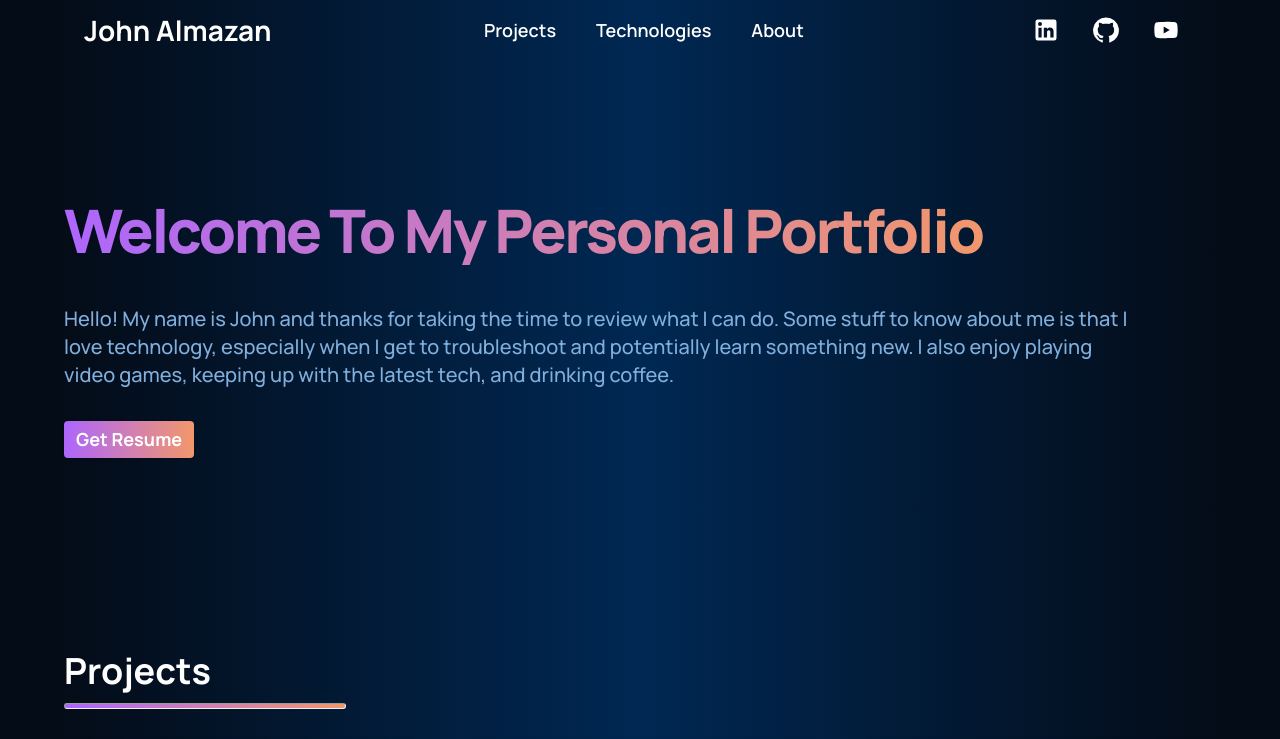
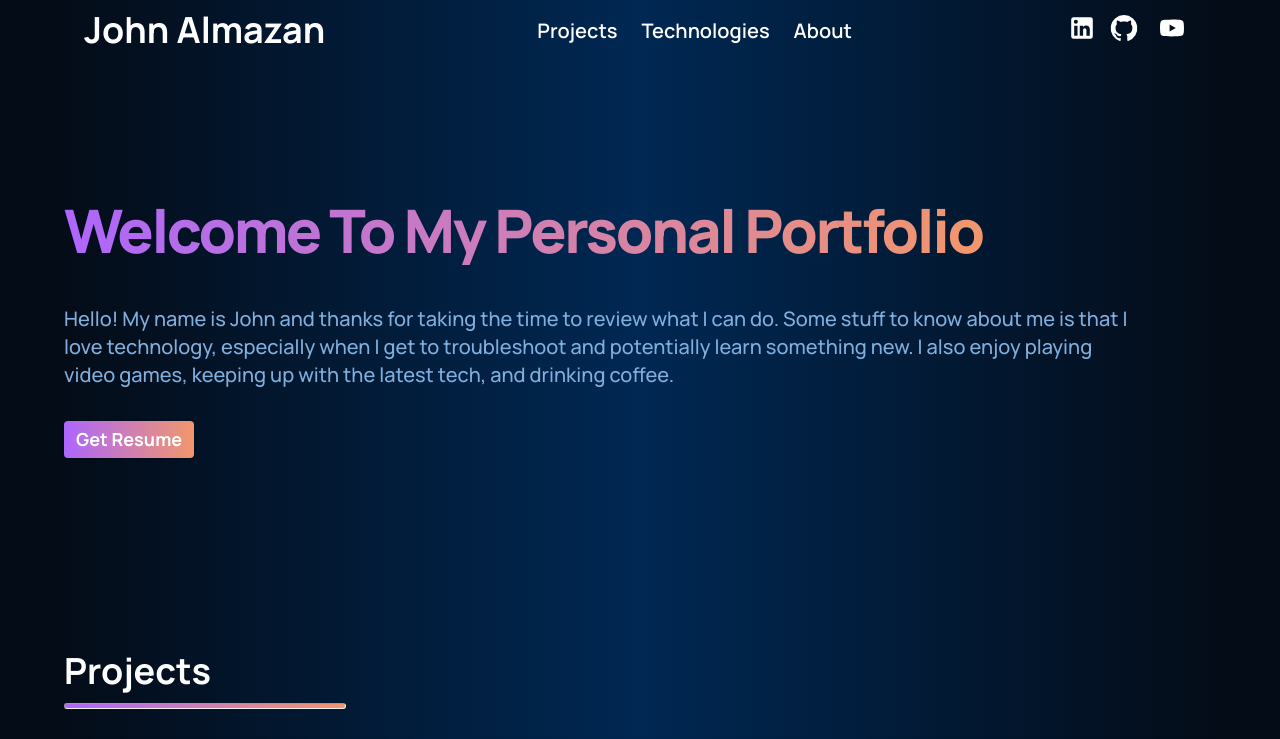
Before and after one commit to almazankaze/almazankaze.github.io, a React (Create React App) app: page / in a window 1280 px wide. Shown: the top 739 px of the page. Built offline with nearby package versions, Linux system fonts and the light colour scheme.

Commit message:
updated navbar css

```diff
--- a/src/components/navbar/Navbar.js
+++ b/src/components/navbar/Navbar.js
@@ -1,17 +1,14 @@
 import React, { useState } from "react";
-import IconButton from "@mui/material/IconButton";
-import LinkedInIcon from "@mui/icons-material/LinkedIn";
-import GitHubIcon from "@mui/icons-material/GitHub";
-import YouTubeIcon from "@mui/icons-material/YouTube";
 import MenuIcon from "@mui/icons-material/Menu";
 import CloseIcon from "@mui/icons-material/Close";
 import "./navbar.css";
+import SocialLinks from "./SocialLinks";
 
 const Navbar = () => {
   const [showMenu, setShowMenu] = useState(false);
 
-  const toggleMenu = () => {
-    setShowMenu(!showMenu);
+  const openMenu = () => {
+    setShowMenu(true);
   };
 
   const closeMenu = () => {
@@ -20,139 +17,53 @@ const Navbar = () => {
 
   return (
     <div className="main-nav">
-      <div className="menu-btn">
-        {showMenu ? (
-          <IconButton aria-label="close" onClick={toggleMenu}>
-            <CloseIcon sx={{ fontSize: 36, color: "white" }} />
-          </IconButton>
-        ) : (
-          <IconButton aria-label="menu" onClick={toggleMenu}>
-            <MenuIcon sx={{ fontSize: 36, color: "white" }} />
-          </IconButton>
-        )}
-      </div>
-
-      <div className="nav-logo">
+      <div className="left-nav">
         <h1>John</h1>
         <h1 className="lastName">&nbsp;Almazan</h1>
       </div>
 
-      <ul className="nav-links">
-        <li>
-          <a href="#projects">Projects</a>
-        </li>
-        <li>
-          <a href="#technology">Technologies</a>
-        </li>
-        <li>
-          <a href="#about">About</a>
-        </li>
-      </ul>
-
-      <ul className="nav-social-icons">
-        <li>
-          <IconButton
-            aria-label="linkedin"
-            href="https://linkedin.com/in/john-almazan/"
-            target="_blank"
-            rel="noopener noreferrer"
-          >
-            <LinkedInIcon
-              sx={{
-                fontSize: 28,
-                color: "white",
-              }}
-            />
-          </IconButton>
-        </li>
-        <li>
-          <IconButton
-            aria-label="github"
-            href="https://github.com/almazankaze"
-            target="_blank"
-            rel="noopener noreferrer"
-          >
-            <GitHubIcon
-              sx={{
-                fontSize: 28,
-                color: "white",
-              }}
-            />
-          </IconButton>
-        </li>
-        <li>
-          <IconButton aria-label="youtube">
-            <YouTubeIcon
-              sx={{
-                fontSize: 28,
-                color: "white",
-              }}
-            />
-          </IconButton>
-        </li>
-      </ul>
-
-      <div className={showMenu ? "mobile-nav-menu show" : "mobile-nav-menu"}>
-        <ul className="mobile-nav-links">
-          <li>
+      <div className={showMenu ? "middle-nav show" : "middle-nav"}>
+        <h1 className="sidebar-name">John</h1>
+        <ul className="middle-nav-menu">
+          <li className="nav-link">
             <a href="#projects" onClick={closeMenu}>
               Projects
             </a>
           </li>
-          <li>
+          <li className="nav-link">
             <a href="#technology" onClick={closeMenu}>
               Technologies
             </a>
           </li>
-          <li>
+          <li className="nav-link">
             <a href="#about" onClick={closeMenu}>
               About
             </a>
           </li>
         </ul>
+        <div className="mobile-social-links">
+          <SocialLinks />
+        </div>
+      </div>
 
-        <ul className="mobile-icon-links">
-          <li>
-            <IconButton
-              aria-label="linkedin"
-              href="https://linkedin.com/in/john-almazan/"
-              target="_blank"
-              rel="noopener noreferrer"
-            >
-              <LinkedInIcon
-                sx={{
-                  fontSize: 28,
-                  color: "white",
-                }}
-              />
-            </IconButton>
-          </li>
-          <li>
-            <IconButton
-              aria-label="github"
-              href="https://github.com/almazankaze"
-              target="_blank"
-              rel="noopener noreferrer"
-            >
-              <GitHubIcon
-                sx={{
-                  fontSize: 28,
-                  color: "white",
-                }}
-              />
-            </IconButton>
-          </li>
-          <li>
-            <IconButton aria-label="youtube">
-              <YouTubeIcon
-                sx={{
-                  fontSize: 28,
-                  color: "white",
-                }}
-              />
-            </IconButton>
-          </li>
-        </ul>
+      <div className="right-nav">
+        <SocialLinks />
+      </div>
+
+      <div className="menu-btn">
+        {showMenu ? (
+          <CloseIcon
+            className="menu-icon"
+            onClick={closeMenu}
+            titleAccess="close"
+          />
+        ) : (
+          <MenuIcon
+            className="menu-icon"
+            onClick={openMenu}
+            titleAccess="menu"
+          />
+        )}
       </div>
     </div>
   );
--- /dev/null
+++ b/src/components/navbar/SocialLinks.js
@@ -0,0 +1,41 @@
+import LinkedInIcon from "@mui/icons-material/LinkedIn";
+import GitHubIcon from "@mui/icons-material/GitHub";
+import YouTubeIcon from "@mui/icons-material/YouTube";
+
+function SocialLinks() {
+  return (
+    <ul>
+      <li>
+        <a
+          href="https://linkedin.com/in/john-almazan/"
+          target="_blank"
+          rel="noopener noreferrer"
+        >
+          <LinkedInIcon titleAccess="linkedin" className="social-icon" />
+        </a>
+      </li>
+      <li>
+        <a
+          href="https://github.com/almazankaze"
+          target="_blank"
+          rel="noopener noreferrer"
+          className="social-icon"
+        >
+          <GitHubIcon titleAccess="github" className="social-icon" />
+        </a>
+      </li>
+      <li>
+        <a
+          href="https://github.com/almazankaze"
+          target="_blank"
+          rel="noopener noreferrer"
+          className="social-icon"
+        >
+          <YouTubeIcon titleAccess="youtube" className="social-icon" />
+        </a>
+      </li>
+    </ul>
+  );
+}
+
+export default SocialLinks;
--- a/src/components/navbar/navbar.css
+++ b/src/components/navbar/navbar.css
@@ -4,16 +4,27 @@
   justify-content: space-between;
   height: 3.75rem;
   padding: 1.25rem;
-  color: #fff;
 }
 
-ul li a {
-  color: unset;
-  text-decoration: none;
+.menu-btn {
+  display: none;
 }
 
-ul li a:hover {
-  color: #afb8c1;
+.menu-icon {
+  color: var(--white);
+  transform: scale(1.5);
+}
+
+.left-nav {
+  display: flex;
+  align-items: center;
+  font-size: 1.125rem;
+  cursor: pointer;
+  color: var(--white);
+}
+
+.sidebar-name {
+  display: none;
 }
 
 .main-nav ul {
@@ -21,124 +32,112 @@ ul li a:hover {
   display: flex;
 }
 
-.nav-logo {
-  display: flex;
-  align-items: center;
-  font-size: 0.875rem;
+.nav-link {
+  padding: 0 0.75rem;
+}
+
+.nav-link a {
+  color: var(--white);
+  font-size: 1.25rem;
+  font-weight: 600;
+  transition: color 0.2s ease-in-out;
+}
+
+.nav-link a:hover {
+  color: var(--gray-400);
+}
+
+.social-icon {
+  color: var(--white);
+  margin: 0 0.375rem;
+  transform: scale(1.2);
   cursor: pointer;
 }
 
-.main-nav .nav-links li {
-  padding: 0 1.25rem;
-}
-
-.main-nav .nav-social-icons li {
-  padding: 0 0.5rem;
-}
-
-.main-nav .nav-links li a {
-  font-size: 1.125rem;
-  font-weight: 600;
-  text-transform: capitalize;
-  transition: 0.4s ease;
-}
-
-ul li a:hover {
-  color: #afb8c1;
-}
-
-.menu-btn {
-  cursor: pointer;
-  position: absolute;
-  right: 1.875rem;
-  z-index: 2;
+.mobile-social-links {
   display: none;
 }
 
-.mobile-nav-menu {
-  display: none;
+@media (max-width: 1100px) {
+  .left-nav {
+    font-size: 1rem;
+  }
+
+  .nav-link a {
+    font-size: 1.125rem;
+  }
+
+  .social-icon {
+    transform: scale(1.1);
+  }
 }
 
-@media screen and (max-width: 900px) {
-  .nav-logo {
-    font-size: 0.75rem;
+@media (max-width: 900px) {
+  .menu-btn {
+    display: block;
+    transition: opacity 0.2s ease-in-out;
+    cursor: pointer;
+  }
+
+  .menu-btn:hover {
+    opacity: 0.5;
   }
 
   .lastName {
     display: none;
   }
 
-  .main-nav .nav-links li a {
-    font-size: 0.938rem;
-  }
-}
-
-@media screen and (max-width: 700px) {
-  .menu-btn {
+  .main-nav .middle-nav {
     display: block;
-  }
-
-  .main-nav .nav-links {
-    display: none;
-  }
-
-  .main-nav .nav-social-icons {
-    display: none;
-  }
-
-  .mobile-nav-menu {
-    display: flex;
-    flex-direction: column;
     position: absolute;
     top: 0;
     left: 0;
-    background: var(--color-footer);
+    background: var(--color-card);
     width: 60%;
     height: 100%;
     border-right: #ccc 1px solid;
     padding: 1.875rem;
-    transform: translateX(-500px);
+    transform: translateX(-600px);
     transition: transform 0.5s ease-in-out;
-    z-index: 104;
   }
 
-  .mobile-nav-menu.show {
-    transform: translateX(-20px);
+  .sidebar-name {
+    display: block;
+    color: var(--white);
+    text-align: center;
   }
 
-  .mobile-nav-links {
+  .middle-nav-menu {
     display: flex;
     flex-direction: column;
   }
 
-  .mobile-nav-links li {
-    padding: 15px;
+  .nav-link {
+    padding: 1rem;
     border-bottom: #ccc solid 1px;
   }
 
-  .mobile-nav-links li:last-child {
+  .middle-nav .middle-nav-menu li:last-child {
     border-bottom: 0;
   }
 
-  .mobile-nav-links li a {
-    font-size: 1rem;
-    font-weight: 600;
-    text-transform: capitalize;
-    transition: 0.4s ease;
+  .middle-nav.show {
+    transform: translateX(-20px);
   }
 
-  .mobile-nav-menu .mobile-icon-links {
-    margin-top: 1rem;
-    justify-content: center;
+  .right-nav {
+    display: none;
   }
 
-  .mobile-nav-menu .mobile-icon-links li {
-    padding: 0 0.25rem;
+  .mobile-social-links {
+    display: flex;
+    justify-content: center;
+    margin-top: 1rem;
   }
 }
 
-@media screen and (max-width: 300px) {
-  .mobile-nav-menu .mobile-icon-links li {
-    padding: 0;
+@media (max-width: 350px) {
+  .main-nav .middle-nav {
+    width: 75%;
   }
 }
```
